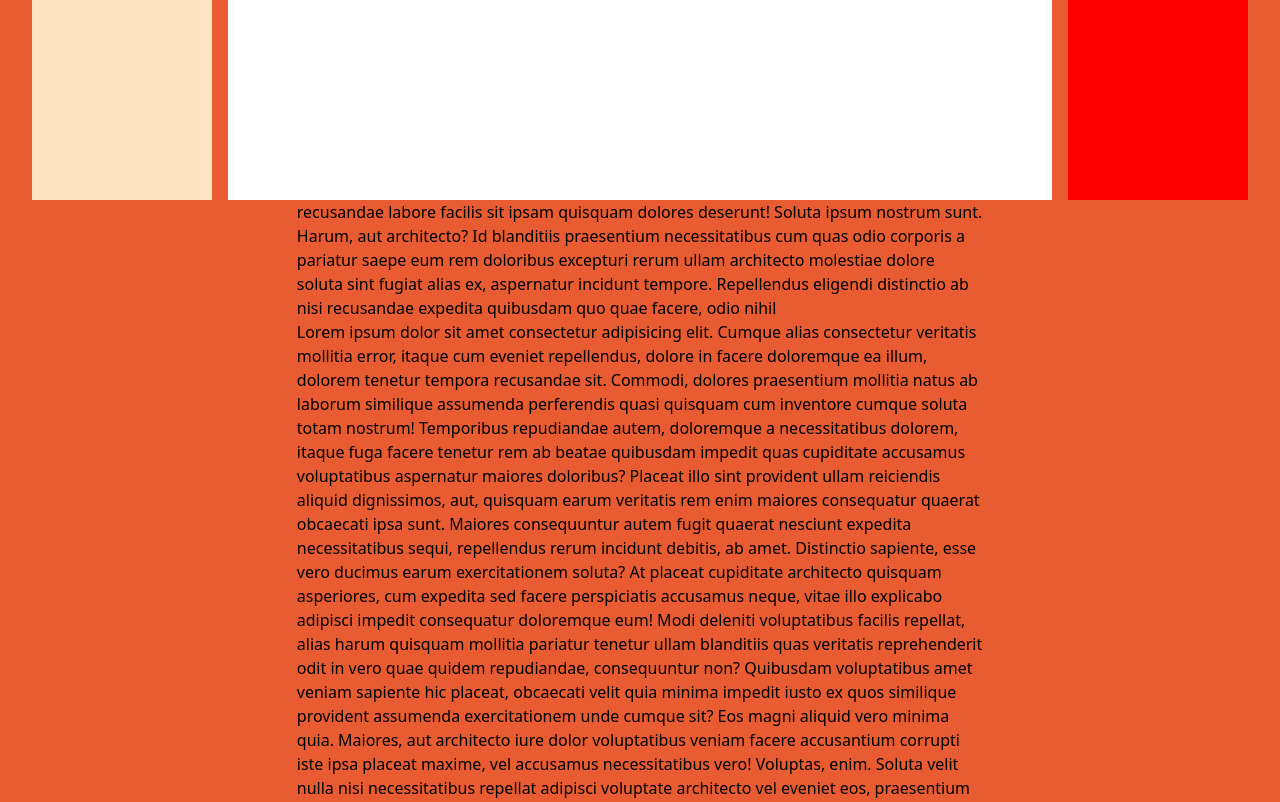
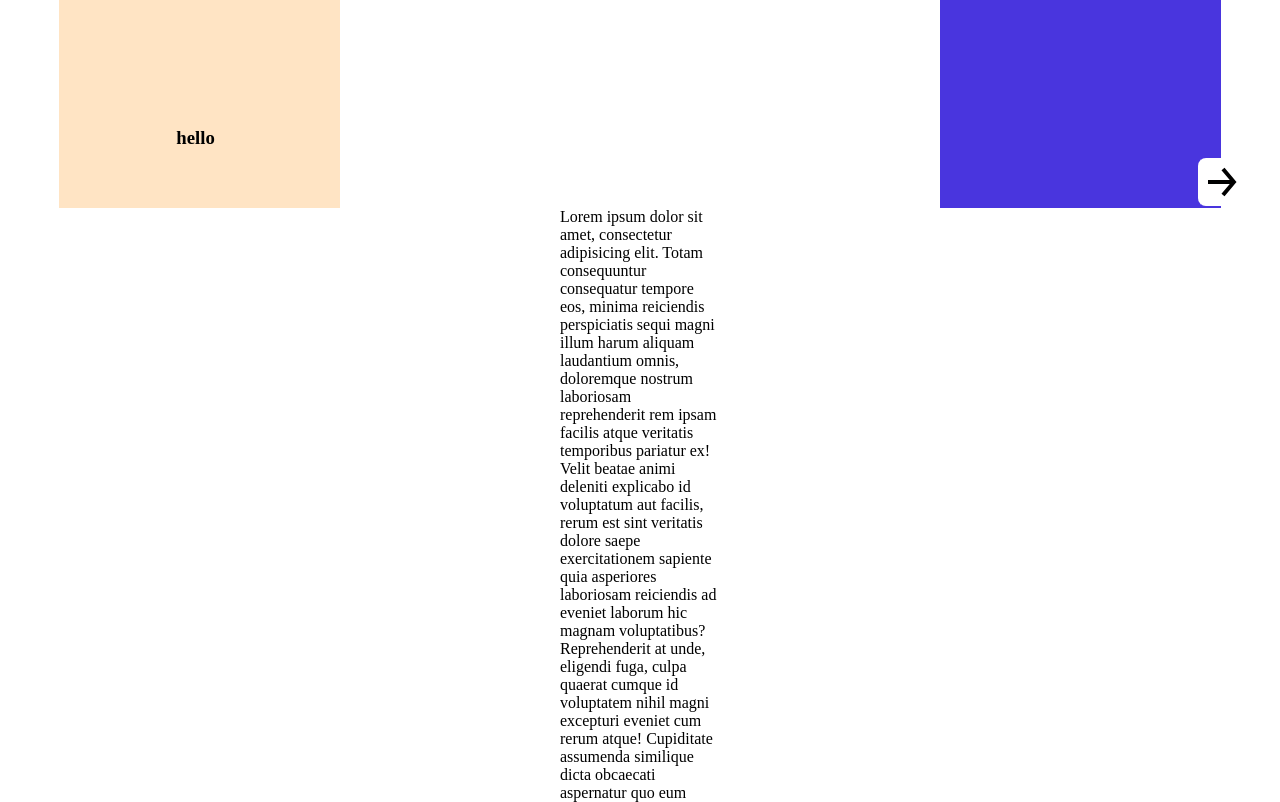
Before and after one commit to Edchy/interstellar-ice, an Astro site: page / in a window 1280 px wide. Shown: the part 560-1362 px from the top of the page. Built offline with nearby package versions, Linux system fonts and the light colour scheme; Astro itself is replaced by a stand-in of ours.

Commit message:
scroll progress bar

```diff
--- /dev/null
+++ b/src/components/ScrollProgressIndicator.astro
@@ -0,0 +1,83 @@
+---
+
+---
+
+<a href="#content" class="back-to-top">
+  <!-- aria-hidden="true" to hide the icon from screen readers -->
+  <span class="hidden">Back to top</span>
+  <svg
+    xmlns="http://www.w3.org/2000/svg"
+    width="32"
+    height="32"
+    viewBox="0 0 16 16"
+    ><path
+      fill="currentColor"
+      d="M7 1v10.844L2.146 7.737L.854 9.263L8 15.31l7.146-6.047l-1.292-1.526L9 11.844V1z"
+    ></path></svg
+  >
+</a>
+<style>
+  @property --angle {
+    syntax: "<angle>";
+    inherits: true;
+    initial-value: -90deg;
+  }
+  @property --progress {
+    syntax: "<length-percentage>";
+    inherits: false;
+    initial-value: 0%;
+  }
+
+  @keyframes progress {
+    0% {
+      --progress: 0%;
+      /* --angle: -90deg; */
+      --angle: -90deg;
+    }
+
+    10% {
+      --angle: -90deg;
+    }
+
+    20% {
+      --angle: -180deg;
+    }
+
+    100% {
+      --angle: -180deg;
+      --progress: 100%;
+    }
+  }
+
+  .back-to-top {
+    --yellow: oklch(85.33% 0.185 92.12);
+    --white: oklch(100% 0 0);
+    background-image: linear-gradient(
+      var(--yellow) 0% var(--progress),
+      var(--white) var(--progress) 100%
+    );
+    animation: progress linear;
+    animation-timeline: scroll();
+    background-color: oklch(100% 0 0);
+    /* border: 2px solid currentColor; */
+    border-radius: 0.5em;
+    /* display: inline-block; */
+    padding: 0.5rem;
+    position: fixed;
+    inset: auto 2rem 2rem auto;
+    z-index: 2;
+    transform: rotate(var(--angle));
+
+    &:any-link {
+      /* Instead of the link color, use the text color */
+      color: currentColor;
+      text-decoration: none;
+    }
+
+    @supports not (animation-timeline: scroll()) {
+      --angle: -180deg;
+      background: var(--yellow);
+      /* transform: rotate(-180deg); */
+    }
+  }
+</style>
--- a/src/css/debug.css
+++ /dev/null
@@ -1,4 +0,0 @@
-.debug {
-  outline: 2px solid lime;
-  background: hsl(0 100% 50% / .1)
-}
--- a/src/css/global.css
+++ b/src/css/global.css
@@ -1,7 +1,5 @@
-   body {
-     background-color: var(--clr-primary-500);
-     /* background-image: url('@/assets/mesh-gradient2.svg'); */
-     background-size: cover;
-     background-repeat: no-repeat;
-
-   }
+@media(prefers-reduced-motion: no-preference) {
+  html {
+    scroll-behavior: smooth;
+  }
+}
--- a/src/css/main.css
+++ b/src/css/main.css
@@ -1,7 +1,5 @@
-@layer reset, global, debug, theme, utils;
+@layer global, theme, utils;
 
 @import "global.css" layer(global);
-@import "reset.css" layer(reset);
-@import "debug.css" layer(debug);
 @import "theme.css" layer(theme);
 @import "utils.css" layer(utils);
--- a/src/css/reset.css
+++ /dev/null
@@ -1,75 +0,0 @@
-/*
-  1. Use a more-intuitive box-sizing model.
-*/
-*,
-*::before,
-*::after {
-  box-sizing: border-box;
-}
-
-/*
-  2. Remove default margin
-*/
-* {
-  margin: 0;
-
-}
-
-/*
-  Typographic tweaks!
-  3. Add accessible line-height
-  4. Improve text rendering
-*/
-body {
-  min-height: 100vh;
-  line-height: 1.5;
-  -webkit-font-smoothing: antialiased;
-  font-family: system-ui, -apple-system, BlinkMacSystemFont, 'Segoe UI', Roboto, Oxygen, Ubuntu, Cantarell, 'Open Sans', 'Helvetica Neue', sans-serif;
-}
-
-ul {
-  padding: 0;
-}
-
-/*
-  5. Improve media defaults
-*/
-img,
-picture,
-video,
-canvas,
-svg {
-  display: block;
-  max-width: 100%;
-}
-
-/*
-  6. Remove built-in form typography styles
-*/
-input,
-button,
-textarea,
-select {
-  font: inherit;
-}
-
-/*
-  7. Avoid text overflows
-*/
-p,
-h1,
-h2,
-h3,
-h4,
-h5,
-h6 {
-  overflow-wrap: break-word;
-}
-
-/*
-  8. Create a root stacking context
-*/
-#root,
-#__next {
-  isolation: isolate;
-}
--- a/src/layouts/PageLayout.astro
+++ b/src/layouts/PageLayout.astro
@@ -2,6 +2,7 @@
 import "../css/main.css";
 import Header from "./Header.astro";
 import Footer from "./Footer.astro";
+import ScrollProgressIndicator from "../components/ScrollProgressIndicator.astro";
 ---
 
 <!doctype html>
@@ -15,7 +16,9 @@ import Footer from "./Footer.astro";
     <title>E3E</title>
   </head>
   <body>
-    <div class="grid">
+    <div id="content" class="grid">
+      <ScrollProgressIndicator />
+      <!-- Item 1 -->
       <aside class="x">
         <div class="container">
           <h2>hello</h2>
@@ -24,9 +27,12 @@ import Footer from "./Footer.astro";
             <span>hello</span>
             <span>hello</span>
           </ul>
+          <h3>hello</h3>
         </div>
       </aside>
+      <!-- Item 2 -->
       <div class="y">main</div>
+      <!-- Item 3 -->
       <aside class="z">
         <div class="container">
           <h2>hello</h2>
@@ -39,115 +45,96 @@ import Footer from "./Footer.astro";
       </aside>
     </div>
     <section>
-      <p>
-        recusandae labore facilis sit ipsam quisquam dolores deserunt! Soluta
-        ipsum nostrum sunt. Harum, aut architecto? Id blanditiis praesentium
-        necessitatibus cum quas odio corporis a pariatur saepe eum rem doloribus
-        excepturi rerum ullam architecto molestiae dolore soluta sint fugiat
-        alias ex, aspernatur incidunt tempore. Repellendus eligendi distinctio
-        ab nisi recusandae expedita quibusdam quo quae facere, odio nihil
-      </p>
-      <p>
-        Lorem ipsum dolor sit amet consectetur adipisicing elit. Cumque alias
-        consectetur veritatis mollitia error, itaque cum eveniet repellendus,
-        dolore in facere doloremque ea illum, dolorem tenetur tempora recusandae
-        sit. Commodi, dolores praesentium mollitia natus ab laborum similique
-        assumenda perferendis quasi quisquam cum inventore cumque soluta totam
-        nostrum! Temporibus repudiandae autem, doloremque a necessitatibus
-        dolorem, itaque fuga facere tenetur rem ab beatae quibusdam impedit quas
-        cupiditate accusamus voluptatibus aspernatur maiores doloribus? Placeat
-        illo sint provident ullam reiciendis aliquid dignissimos, aut, quisquam
-        earum veritatis rem enim maiores consequatur quaerat obcaecati ipsa
-        sunt. Maiores consequuntur autem fugit quaerat nesciunt expedita
-        necessitatibus sequi, repellendus rerum incidunt debitis, ab amet.
-        Distinctio sapiente, esse vero ducimus earum exercitationem soluta? At
-        placeat cupiditate architecto quisquam asperiores, cum expedita sed
-        facere perspiciatis accusamus neque, vitae illo explicabo adipisci
-        impedit consequatur doloremque eum! Modi deleniti voluptatibus facilis
-        repellat, alias harum quisquam mollitia pariatur tenetur ullam
-        blanditiis quas veritatis reprehenderit odit in vero quae quidem
-        repudiandae, consequuntur non? Quibusdam voluptatibus amet veniam
-        sapiente hic placeat, obcaecati velit quia minima impedit iusto ex quos
-        similique provident assumenda exercitationem unde cumque sit? Eos magni
-        aliquid vero minima quia. Maiores, aut architecto iure dolor
-        voluptatibus veniam facere accusantium corrupti iste ipsa placeat
-        maxime, vel accusamus necessitatibus vero! Voluptas, enim. Soluta velit
-        nulla nisi necessitatibus repellat adipisci voluptate architecto vel
-        eveniet eos, praesentium quasi perspiciatis pariatur debitis deserunt.
-        Corporis minus quasi officiis dicta tempore rerum molestias deserunt
-        recusandae cumque, porro aperiam saepe nobis dolor doloremque sed.
-        Magnam dolore quaerat, quae ipsa placeat quo amet ullam fugiat ab
-        debitis aut asperiores commodi architecto esse dicta sapiente
-        necessitatibus neque reiciendis praesentium nostrum dignissimos
-        accusantium! In doloremque non enim nulla repudiandae illum iure, qui
-        iusto aut possimus recusandae, vero totam odit aperiam accusamus commodi
-        porro debitis quidem repellat sunt laudantium. Laboriosam voluptatem
-        nesciunt expedita quae aliquam deleniti id pariatur necessitatibus, quis
-        minima! Laborum, tempora! Deserunt numquam facilis pariatur nostrum
-        perferendis beatae animi quis, consequuntur tempora ipsum iusto
-        assumenda nihil nesciunt qui, blanditiis asperiores quidem quibusdam sit
-        illum neque dolorem quaerat iure reiciendis! Assumenda animi ipsum
-        dolore dicta facere, adipisci minima perspiciatis corrupti libero
-        expedita officiis nobis a dolor nam ab ad, fugit dolores officia
-        repellendus culpa autem minus sequi omnis? Repellat in ea aliquam
-        aliquid omnis dolore, illo ipsum minima sit. Maxime vero quas
-        necessitatibus vitae aut facilis consequatur architecto cumque unde
-        aliquam iste veritatis voluptate exercitationem sapiente illum
-        consectetur explicabo placeat, rerum impedit. Eum sed minus explicabo
-        eos mollitia iste facere sit eius rem. Praesentium ipsum eveniet facere
-        ullam cupiditate, non id adipisci, iste iusto corrupti dolorum sapiente!
-        Recusandae, neque. Tempora dolorum ea, illo quam saepe ducimus dolores
-        provident vel labore voluptates quos, soluta sint esse, natus
-        necessitatibus architecto repudiandae itaque voluptatum? Aspernatur
-        accusantium perspiciatis facilis illo asperiores? Provident eveniet
-        nihil esse consequatur nisi tenetur repellendus repudiandae et, rerum
-        alias ad ullam omnis deserunt neque atque expedita perspiciatis repellat
-        illo culpa iste? Eum non illo iure rem, similique animi quae ab
-        distinctio beatae, voluptas porro repudiandae est dolorum neque unde
-        minima nesciunt! Maiores cum reprehenderit ipsam!
-      </p>
+      Lorem ipsum dolor sit amet, consectetur adipisicing elit. Totam
+      consequuntur consequatur tempore eos, minima reiciendis perspiciatis sequi
+      magni illum harum aliquam laudantium omnis, doloremque nostrum laboriosam
+      reprehenderit rem ipsam facilis atque veritatis temporibus pariatur ex!
+      Velit beatae animi deleniti explicabo id voluptatum aut facilis, rerum est
+      sint veritatis dolore saepe exercitationem sapiente quia asperiores
+      laboriosam reiciendis ad eveniet laborum hic magnam voluptatibus?
+      Reprehenderit at unde, eligendi fuga, culpa quaerat cumque id voluptatem
+      nihil magni excepturi eveniet cum rerum atque! Cupiditate assumenda
+      similique dicta obcaecati aspernatur quo eum molestias amet sequi totam
+      beatae vitae qui voluptatem fuga expedita impedit velit, eligendi eos nemo
+      dolore odit possimus harum sed. Doloremque nulla nemo suscipit deserunt
+      ipsam quas amet velit neque aut atque repudiandae sunt excepturi
+      repellendus quod accusantium ex libero quisquam laborum laboriosam veniam,
+      quia sed! Soluta impedit debitis molestiae facere nostrum recusandae
+      maiores perspiciatis cupiditate, voluptates quod cum quasi provident
+      optio. Provident, saepe rem. Adipisci quisquam nisi nihil, aut nulla
+      aliquid laudantium tenetur ipsa dicta repudiandae voluptate cupiditate
+      maiores hic, provident, minus laborum quasi molestiae ut reprehenderit
+      consequatur! Optio rem cumque repellat atque quod accusamus illum hic,
+      magni exercitationem reprehenderit animi omnis, quae adipisci tempora,
+      voluptatibus doloribus! Reiciendis excepturi corporis quidem nam.
     </section>
   </body>
 </html>
 
 <style>
+  section {
+    width: 20ch;
+    margin-inline: auto;
+  }
   .grid {
     --padding: 1rem;
-    --color: red;
-    height: 95vh;
+    --color: rgb(73, 53, 222);
+    --height: 95vh;
+    --main-col-width: 55ch;
+    --aside-col-width: 1fr;
+    height: var(--height);
+
     display: grid;
-    gap: var(--padding);
-    grid-template-columns: var(--padding) 1fr 90ch 1fr var(--padding);
-    grid-template-rows: auto; /* Simplified to one row since we're using spanning */
+    /* gap: var(--padding); */
+    grid-template-columns:
+      var(--padding) var(--aside-col-width) var(--main-col-width)
+      var(--aside-col-width) var(--padding);
+    /* grid-template-rows: auto;  */
     grid-template-areas: ". x y z .";
+    @media (width > 900px) {
+      --main-col-width: 65ch;
+    }
+    @media (width > 1100px) {
+      --main-col-width: 75ch;
+      --padding: 4vmax;
+    }
+    @media (width > 1300px) {
+      --main-col-width: 100ch;
+    }
   }
   aside {
     position: relative;
+  }
+
   .container {
     position: fixed;
-      top: var(--padding); /* Add top positioning */
-
-      height: 50%;
-      width: calc((100vw - 90ch - (var(--padding) * 4)) / 2);
-
+    /* top: var(--padding); */
+    height: calc(var(--height) - 5vh);
+    width: calc((100vw - var(--main-col-width) - (var(--padding) * 2)) / 2);
     display: flex;
     flex-direction: column;
     justify-content: space-between;
     align-items: center;
+  }
 
+  .container:not(:has(> :nth-child(3))) {
+    /* background-color: rgb(45, 224, 42); */
+    justify-content: center;
+
+    ul {
+      margin: auto;
+    }
+  }
   ul {
     display: flex;
     flex-direction: column;
   }
-    }
-  }
-
   .x {
     grid-area: x;
     background-color: bisque;
 
     .container {
-      left: var(--padding); /* Align to the left edge of the grid area */
+      left: calc(var(--padding));
     }
   }
   .y {
@@ -158,14 +145,7 @@ import Footer from "./Footer.astro";
     background-color: var(--color);
     grid-area: z;
     .container {
-      right: calc(
-        var(--padding)
-      ); /* Align to the right edge of the grid area */
+      right: calc(var(--padding));
     }
   }
-
-  section {
-    max-width: 75ch;
-    margin-inline: auto;
-  }
 </style>
```
Also changed, not shown: src/css/utils.css (+14 -2 lines). Lines whose indentation alone changed are shown as unchanged.
